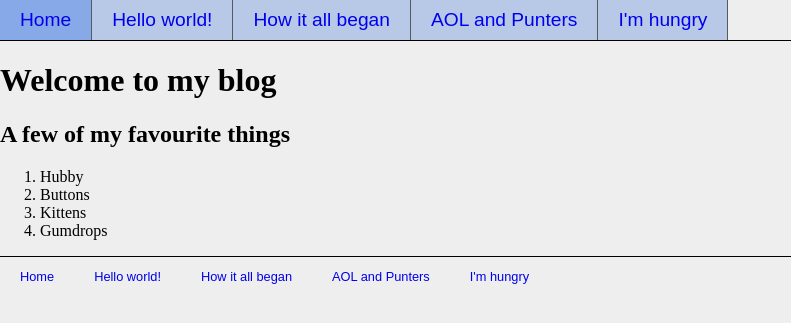
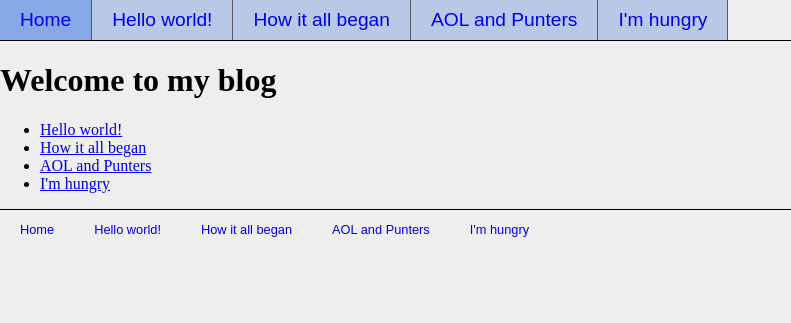
Before and after one commit to IrynaIglehart/Simple-Html-Lesson, a Jekyll site: the page built from index.html, in a window 1280 px wide. Shown: the top 323 px of the page, without its empty margins (0-791 px from the left). Built offline with Jekyll 4.4.1, drawn with Linux system fonts in a browser that asks for light colours.

Commit message:
Making suggested changes
As per https://github.com/IrynaIglehart/Simple-Html-Lesson/pull/1

While also changing index.html

```diff
--- a/_includes/footer.html
+++ b/_includes/footer.html
@@ -1,7 +1,8 @@
   </body>
 </html>
-<div class="site-navf">
+<div class="site-nav-footer">
   <ul>
+    <li><a href="{{ site.github.url }}index.html">Home</a></li>
     {% for post in site.posts reversed %}
       <li>
         {% if page.url == post.url %}
--- a/_includes/navigation.html
+++ b/_includes/navigation.html
@@ -1,5 +1,6 @@
 <div class="site-nav">
   <ul>
+    <li><a href="{{ site.github.url }}index.html">Home</a></li>
     {% for post in site.posts reversed %}
       <li>
         {% if page.url == post.url %}
--- a/css/styles.css
+++ b/css/styles.css
@@ -51,30 +51,30 @@ ul {
 }
 
 /* Styles for the footer navigation */
-.site-navf {
+.site-nav-footer {
   border-top: 1px solid black;
   font: 0.8em "Arial", sans-serif;
 }
 
-.site-navf::after {
+.site-nav-footer::after {
   content: "";
   display: block;
   clear: both;
 }
 
-.site-navf ul {
+.site-nav-footer ul {
   padding: 0px;
   margin: 0px;
 }
 
-.site-navf li {
+.site-nav-footer li {
   float: left;
   height: 40px;
   line-height: 40px;
   list-style-type: none;
 }
 
-.site-navf a {
+.site-nav-footer a {
   /*background-color: #B8C8E7;
   border-right: 1px solid #58595B;*/
   display: block;
@@ -83,10 +83,10 @@ ul {
   /*transition: 150ms background-color;*/
 }
 
-/*.site-navf a.active {
+/*.site-nav-footer a.active {
   background-color: #748FC4;
 }
 
-.site-navf a:hover {
+.site-nav-footer a:hover {
   background-color: #88A9E7;
 }*/
--- a/index.html
+++ b/index.html
@@ -4,11 +4,14 @@ layout: default
 
 <h1>Welcome to my blog</h1>
 
-<h2>A few of my favourite things</h2>
-
-<ol>
-  <li>Hubby</li>
-  <li>Buttons</li>
-  <li>Kittens</li>
-  <li>Gumdrops</li>
-</ol>
+<ul>
+  {% for post in site.posts reversed %}
+    <li>
+        {% if page.url == post.url %}
+      <a href="{{ site.github.url }}{{ post.url }}" class="active">{{ post.title }}</a>
+        {% else %}
+      <a href="{{ site.github.url }}{{ post.url }}">{{ post.title }}</a>
+        {% endif %}
+    </li>
+  {% endfor %}
+</ul>
```
Also changed, not shown: _posts/2016-06-02-Home.html (deleted, +0 -16 lines).
